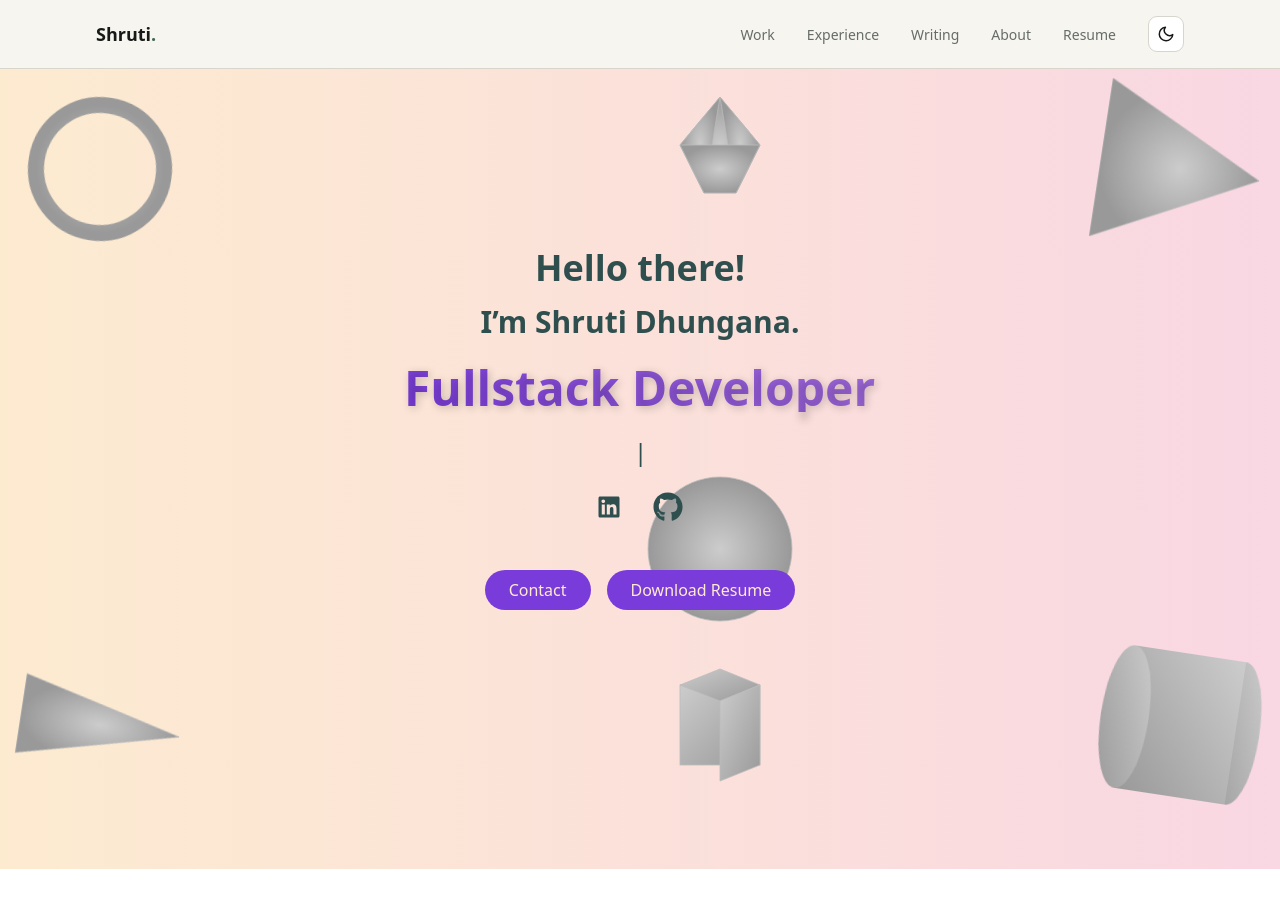
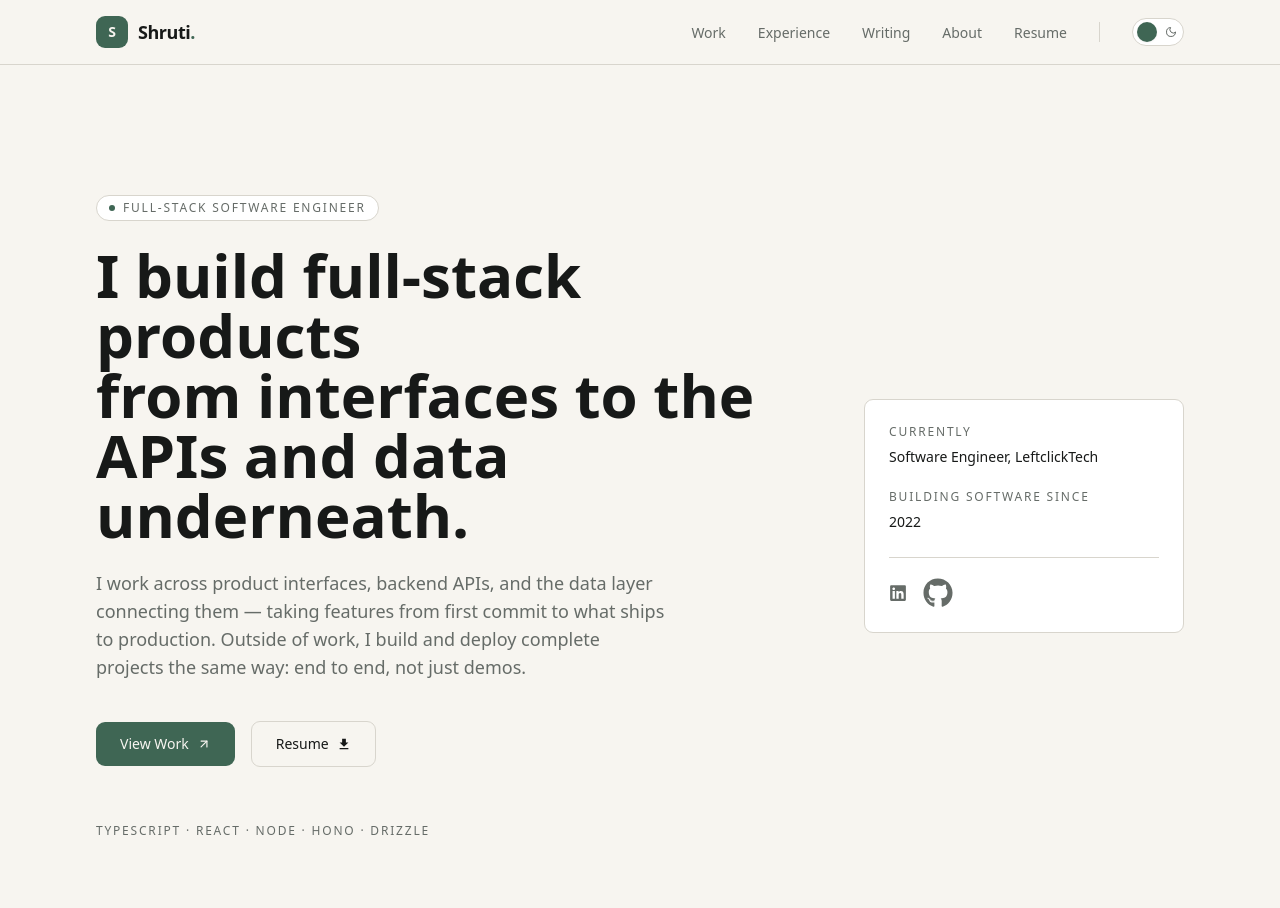
Before and after one commit to shrutidhungana/portfolio, a Next.js app: page / in a window 1280 px wide. Shown: the top 908 px of the page. Before the commit the page ends 869 px from the top, so only its background shows below. Built offline with nearby package versions, Linux system fonts and the light colour scheme.

Commit message:
fix:hero section in portfolio

```diff
--- a/src/components/header/index.tsx
+++ b/src/components/header/index.tsx
@@ -1,4 +1,5 @@
 import Link from "next/link";
+import { useRouter } from "next/router";
 import { ReactNode, useState } from "react";
 import { FiMenu, FiX } from "react-icons/fi";
 import ThemeToggle from "@/components/theme-toggle";
@@ -9,28 +10,42 @@ type HeaderProps = {
 
 const Header: React.FC<HeaderProps> = ({ links }) => {
   const [menuOpen, setMenuOpen] = useState(false);
+  const { pathname } = useRouter();
 
   return (
     <header className="sticky top-0 z-50 w-full border-b border-border bg-background">
       <div className="mx-auto flex max-w-6xl items-center justify-between px-6 py-4 lg:px-8">
-        <Link href="/" className="text-lg font-semibold text-foreground">
+        <Link href="/" className="flex items-center gap-2.5">
+          <span className="flex h-8 w-8 items-center justify-center rounded-theme bg-accent text-sm font-semibold text-background">
+            S
+          </span>
+          <span className="text-lg font-semibold tracking-tight text-foreground">
             Shruti<span className="text-accent">.</span>
+          </span>
         </Link>
 
         {/* Desktop navigation */}
         <nav className="hidden items-center gap-8 lg:flex">
           <ul className="flex items-center gap-8">
-            {links.map((link) => (
+            {links.map((link) => {
+              const isActive = pathname === link.href;
+              return (
                 <li key={link.name}>
                   <Link
                     href={link.href}
-                  className="text-sm text-muted transition-colors duration-fast hover:text-foreground"
+                    className={`border-b-2 pb-1 text-sm transition-colors duration-fast ${
+                      isActive
+                        ? "border-accent text-foreground"
+                        : "border-transparent text-muted hover:text-foreground"
+                    }`}
                   >
                     {link.name}
                   </Link>
                 </li>
-            ))}
+              );
+            })}
           </ul>
+          <span aria-hidden="true" className="h-5 w-px bg-border" />
           <ThemeToggle />
         </nav>
 
@@ -43,7 +58,7 @@ const Header: React.FC<HeaderProps> = ({ links }) => {
             onClick={() => setMenuOpen(!menuOpen)}
             aria-label={menuOpen ? "Close menu" : "Open menu"}
           >
-            {menuOpen ? <FiX size={24} /> : <FiMenu size={24} />}
+            {menuOpen ? <FiX size={22} /> : <FiMenu size={22} />}
           </button>
         </div>
       </div>
@@ -56,7 +71,11 @@ const Header: React.FC<HeaderProps> = ({ links }) => {
               <li key={link.name}>
                 <Link
                   href={link.href}
-                  className="block py-2 text-sm text-muted transition-colors duration-fast hover:text-foreground"
+                  className={`block py-2.5 text-sm transition-colors duration-fast ${
+                    pathname === link.href
+                      ? "text-foreground"
+                      : "text-muted hover:text-foreground"
+                  }`}
                   onClick={() => setMenuOpen(false)}
                 >
                   {link.name}
--- a/src/components/theme-toggle/index.tsx
+++ b/src/components/theme-toggle/index.tsx
@@ -1,17 +1,43 @@
 import { FiMoon, FiSun } from "react-icons/fi";
+import { motion, useReducedMotion } from "framer-motion";
 import { useTheme } from "@/hooks/use-theme";
 
 const ThemeToggle: React.FC = () => {
   const { theme, toggleTheme } = useTheme();
+  const shouldReduceMotion = useReducedMotion();
+  const isDark = theme === "dark";
 
   return (
     <button
       type="button"
+      role="switch"
+      aria-checked={isDark}
       onClick={toggleTheme}
-      aria-label={`Switch to ${theme === "dark" ? "light" : "dark"} mode`}
-      className="flex h-9 w-9 items-center justify-center rounded-theme border border-border bg-surface text-foreground transition-colors duration-fast hover:text-accent"
+      aria-label={`Switch to ${isDark ? "light" : "dark"} mode`}
+      className="relative inline-flex h-7 w-[52px] shrink-0 items-center rounded-full border border-border bg-surface px-1 transition-colors duration-fast focus:outline-none focus-visible:ring-2 focus-visible:ring-accent focus-visible:ring-offset-2 focus-visible:ring-offset-background"
     >
-      {theme === "dark" ? <FiSun size={18} /> : <FiMoon size={18} />}
+      <FiSun
+        size={12}
+        className={`pointer-events-none absolute left-1.5 transition-colors duration-fast ${
+          isDark ? "text-muted" : "text-accent"
+        }`}
+      />
+      <FiMoon
+        size={12}
+        className={`pointer-events-none absolute right-1.5 transition-colors duration-fast ${
+          isDark ? "text-accent" : "text-muted"
+        }`}
+      />
+      <motion.span
+        layout
+        transition={
+          shouldReduceMotion
+            ? { duration: 0 }
+            : { duration: 0.2, ease: "easeOut" }
+        }
+        className="z-10 h-5 w-5 rounded-full bg-accent shadow-sm"
+        style={{ marginLeft: isDark ? "auto" : 0 }}
+      />
     </button>
   );
 };
--- a/src/pages/index.tsx
+++ b/src/pages/index.tsx
@@ -1,111 +1,134 @@
+import PortfolioLayout from "@/components/layout";
+import Link from "next/link";
+import { motion, useReducedMotion, type Variants } from "framer-motion";
+import { IoMdDownload } from "react-icons/io";
+import { FiArrowUpRight } from "react-icons/fi";
+import { socialMediaLinks } from "@/config";
 
-import PortfolioLayout from "@/components/layout";
-import Cone from "@/components/svg/homepage/cone";
-import Cylinder from "@/components/svg/homepage/cylinder";
-import Ring from "@/components/svg/homepage/ring";
-import Icosahedron from "@/components/svg/homepage/icosahedron";
-import Cuboid from "@/components/svg/homepage/cuboid";
-import Prism from "@/components/svg/homepage/prism";
-import Sphere from "@/components/svg/homepage/sphere";
-import Typewriter from "typewriter-effect";
-import Link from "next/link";
-import { socialMediaLinks } from "@/config";
-import { motion } from 'framer-motion';
-import Button from "@/components/button";
-import { FaDownload } from "react-icons/fa";
+const STACK = ["TypeScript", "React", "Node", "Hono", "Drizzle"];
+
+const FACTS = [
+  { label: "Currently", value: "Software Engineer, LeftclickTech" },
+  { label: "Building software since", value: "2022" },
+];
+
+const container: Variants = {
+  hidden: {},
+  show: {
+    transition: { staggerChildren: 0.08 },
+  },
+};
+
+const item: Variants = {
+  hidden: { opacity: 0, y: 12 },
+  show: { opacity: 1, y: 0, transition: { duration: 0.2, ease: "easeOut" } },
+};
 
 export default function Home() {
-   const handleResumeDownload = () => {
-     const link = document.createElement("a");
-     link.href = "/Shruti_Dhungana_Resume.pdf";
-     link.target = "_blank"
-     link.click();
-   };
+  const shouldReduceMotion = useReducedMotion();
+
   return (
     <PortfolioLayout>
-      <div className="relative h-screen w-screen overflow-hidden bg-gradient-to-r from-[#FDEBD0] to-[#F9D7E3] pb-20">
-        {/* Animated SVGs */}
-        <Ring className="absolute top-5 left-5 w-40 h-40 sm:w-32 sm:h-32 md:w-40 md:h-40 lg:w-40 lg:h-40 animate-rotateSlow" />
-        <Prism className="absolute bottom-16 left-5 w-40 h-40 sm:w-32 sm:h-32 md:w-40 md:h-40 lg:w-40 lg:h-40 animate-rotateSlow" />
-        <Cone className="absolute top-5 right-5 w-40 h-40 sm:w-32 sm:h-32 md:w-40 md:h-40 lg:w-40 lg:h-40 animate-rotateSlow" />
-        <Cylinder className="absolute bottom-16 right-5 w-40 h-40 sm:w-32 sm:h-32 md:w-40 md:h-40 lg:w-40 lg:h-40 animate-rotateSlow" />
+      <section className="mx-auto grid w-full max-w-6xl gap-16 px-6 py-20 sm:py-28 lg:grid-cols-[1fr_320px] lg:items-center lg:px-8 lg:py-32">
+        <motion.div
+          variants={container}
+          initial={shouldReduceMotion ? "show" : "hidden"}
+          animate="show"
+        >
+          <motion.div
+            variants={item}
+            className="inline-flex items-center gap-2 rounded-full border border-border bg-surface px-3 py-1"
+          >
+            <span className="h-1.5 w-1.5 rounded-full bg-accent" />
+            <span className="text-xs font-medium uppercase tracking-[0.15em] text-muted">
+              Full-Stack Software Engineer
+            </span>
+          </motion.div>
 
-        {/* These shapes will only appear on large screens (lg) */}
-        <Icosahedron className="hidden lg:block absolute top-5 left-1/2 transform -translate-x-1/2 w-40 h-40 animate-rotateSlow" />
-        <Cuboid className="hidden lg:block absolute bottom-16 left-1/2 transform -translate-x-1/2 w-40 h-40 animate-rotateSlow" />
-        <Sphere className="hidden lg:block absolute top-1/2 left-1/2 transform -translate-x-1/2 -translate-y-1/2 w-40 h-40 animate-rotateSlow" />
+          <motion.h1
+            variants={item}
+            className="mt-6 max-w-3xl text-4xl font-semibold leading-tight text-foreground sm:text-5xl lg:text-6xl"
+          >
+            I build full-stack products
+            <br className="hidden sm:block" /> from interfaces to the APIs and
+            data underneath.
+          </motion.h1>
 
-        {/* Main Content */}
-        <main className="flex flex-col items-center justify-center h-full text-center z-10 relative px-6 text-dark-gray">
-          <div className="text-dark-gray">
-            {/* "Hello there!" spin animation */}
-            <h1 className="text-4xl sm:text-3xl md:text-4xl font-bold mb-4 animate__animated animate__fadeInLeft animate__delay-0.5s">
-              Hello there!
-            </h1>
+          <motion.p
+            variants={item}
+            className="mt-6 max-w-xl text-base leading-relaxed text-muted sm:text-lg"
+          >
+            I work across product interfaces, backend APIs, and the data
+            layer connecting them — taking features from first commit to what
+            ships to production. Outside of work, I build and deploy complete
+            projects the same way: end to end, not just demos.
+          </motion.p>
 
-            {/* "I’m Shruti Dhungana" broken glass effect */}
-            <h2 className="text-3xl sm:text-2xl md:text-3xl font-bold mb-6 brokenGlass">
-              I’m Shruti Dhungana.
-            </h2>
+          <motion.div
+            variants={item}
+            className="mt-10 flex flex-wrap items-center gap-4"
+          >
+            <Link
+              href="/projects"
+              className="group inline-flex items-center gap-2 rounded-theme bg-accent px-6 py-3 text-sm font-medium text-background transition-all duration-fast hover:-translate-y-0.5 hover:opacity-90"
+            >
+              View Work
+              <FiArrowUpRight
+                aria-hidden="true"
+                className="transition-transform duration-fast group-hover:translate-x-0.5 group-hover:-translate-y-0.5"
+              />
+            </Link>
+            <Link
+              href="/resume"
+              className="inline-flex items-center gap-2 rounded-theme border border-border px-6 py-3 text-sm font-medium text-foreground transition-all duration-fast hover:-translate-y-0.5 hover:border-accent hover:text-accent"
+            >
+              Resume
+              <IoMdDownload aria-hidden="true" />
+            </Link>
+          </motion.div>
 
-            {/* WordArt with flower-like animation */}
-            <h3 className="text-5xl font-extrabold capitalize wordArtText mb-6 animate__animated animate__fadeIn animate__delay-2s flowerEffect">
-              Fullstack Developer
-            </h3>
+          <motion.p
+            variants={item}
+            className="mt-14 text-xs font-medium uppercase tracking-[0.15em] text-muted"
+          >
+            {STACK.join(" · ")}
+          </motion.p>
+        </motion.div>
 
-            {/* Typewriter effect for soft skills */}
-            <div className="text-2xl mb-6">
-              <Typewriter
-                options={{
-                  strings: [
-                    "Passionate Learner",
-                    "Problem Solver",
-                    "Team Player",
-                  ],
-                  autoStart: true,
-                  loop: true,
-                  delay: 100,
-                }}
-              />
+        <motion.aside
+          variants={item}
+          initial={shouldReduceMotion ? "show" : "hidden"}
+          animate="show"
+          className="rounded-theme border border-border bg-surface p-6"
+        >
+          <dl className="space-y-5">
+            {FACTS.map((fact) => (
+              <div key={fact.label}>
+                <dt className="text-xs uppercase tracking-[0.15em] text-muted">
+                  {fact.label}
+                </dt>
+                <dd className="mt-1.5 text-sm leading-relaxed text-foreground">
+                  {fact.value}
+                </dd>
               </div>
-
-            {/* Social Media Links animated from right to left */}
-            <div className="flex justify-center space-x-8 animate__animated animate__fadeInUp animate__delay-3s">
+            ))}
+          </dl>
+          <div className="mt-6 flex items-center gap-4 border-t border-border pt-5">
             {socialMediaLinks.map((link) => (
               <a
                 key={link.name}
                 href={link.url}
                 target="_blank"
                 rel="noopener noreferrer"
-                  className="group flex items-center text-2xl text-dark-gray transition-transform duration-300 transform hover:scale-125 animate__fadeInRight"
+                aria-label={link.name}
+                className="text-lg text-muted transition-colors duration-fast hover:text-accent"
               >
-                  <span className="relative flex items-center space-x-2">
                 {link.icon}
-                    <span
-                      className={`absolute left-10 top-1/2 transform -translate-y-1/2 opacity-0 group-hover:opacity-100 group-hover:translate-x-0 transition-all duration-300 text-base font-medium`}
-                    >
-                      {link.name}
-                    </span>
-                  </span>
               </a>
             ))}
           </div>
-          </div>
-          <div className="mt-8 flex justify-center space-x-4">
-            <Link href="/contact" passHref>
-              <Button
-                text="Contact"
-                className="mt-4 px-6 py-2 rounded-full text-[#FDEBD0] hover:bg-[#7a3bdb] hover:text-white transition"
-              />
-            </Link>
-            <Button
-              text="Download Resume"
-              onClick={handleResumeDownload}
-              className="mt-4 px-6 py-2 rounded-full text-[#FDEBD0] hover:bg-[#7a3bdb] hover:text-white transition"
-            />
-          </div>
-        </main>
-      </div>
+        </motion.aside>
+      </section>
     </PortfolioLayout>
   );
 }
```
Lines whose indentation alone changed are shown as unchanged.
